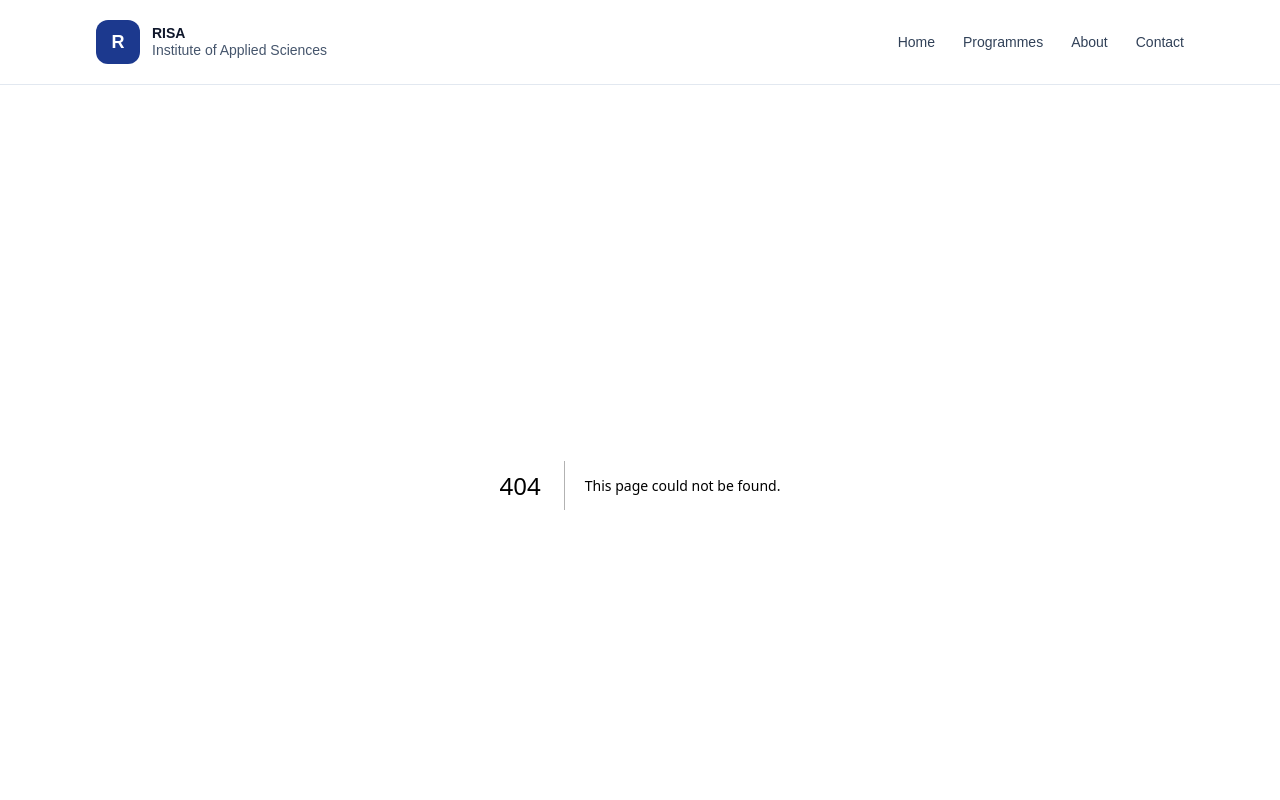
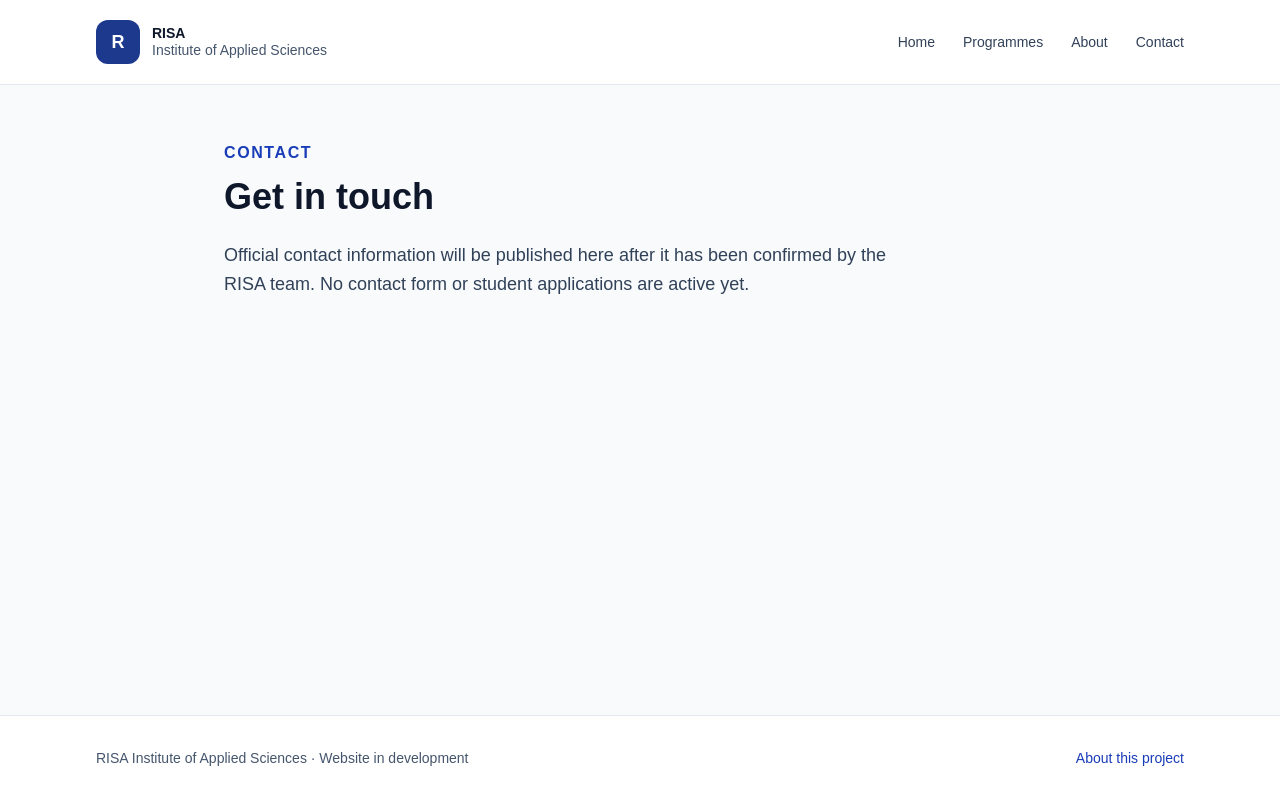
Before and after one commit to RISA-INSTITUTE-WEBSITE/super-duper-spork, a Next.js app: page /contact in a window 1280 px wide. Before the commit this address had no page. Shown: the top 800 px of the page. Built offline with nearby package versions, Linux system fonts and the light colour scheme.

Commit message:
docs(web): add src/app/contact/page.tsx to starter project

```diff
--- /dev/null
+++ b/src/app/contact/page.tsx
@@ -0,0 +1,19 @@
+import type { Metadata } from "next";
+
+export const metadata: Metadata = {
+  title: "Contact",
+};
+
+export default function ContactPage() {
+  return (
+    <main id="main-content" className="mx-auto w-full max-w-4xl flex-1 px-5 py-14 sm:px-8">
+      <p className="font-semibold uppercase tracking-widest text-blue-800">Contact</p>
+      <h1 className="mt-3 text-4xl font-bold">Get in touch</h1>
+      <p className="mt-6 max-w-2xl text-lg leading-relaxed text-slate-700">
+        Official contact information will be published here after it has been
+        confirmed by the RISA team. No contact form or student applications
+        are active yet.
+      </p>
+    </main>
+  );
+}
```
